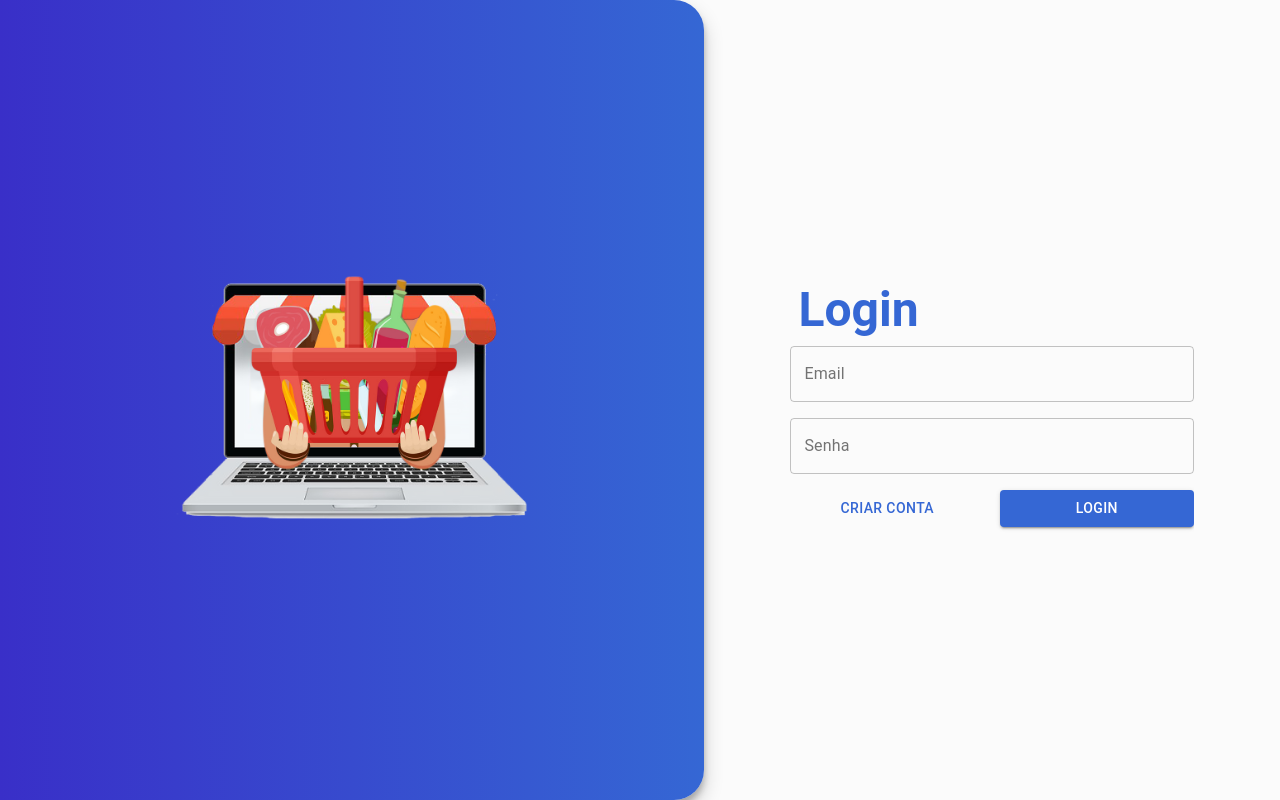
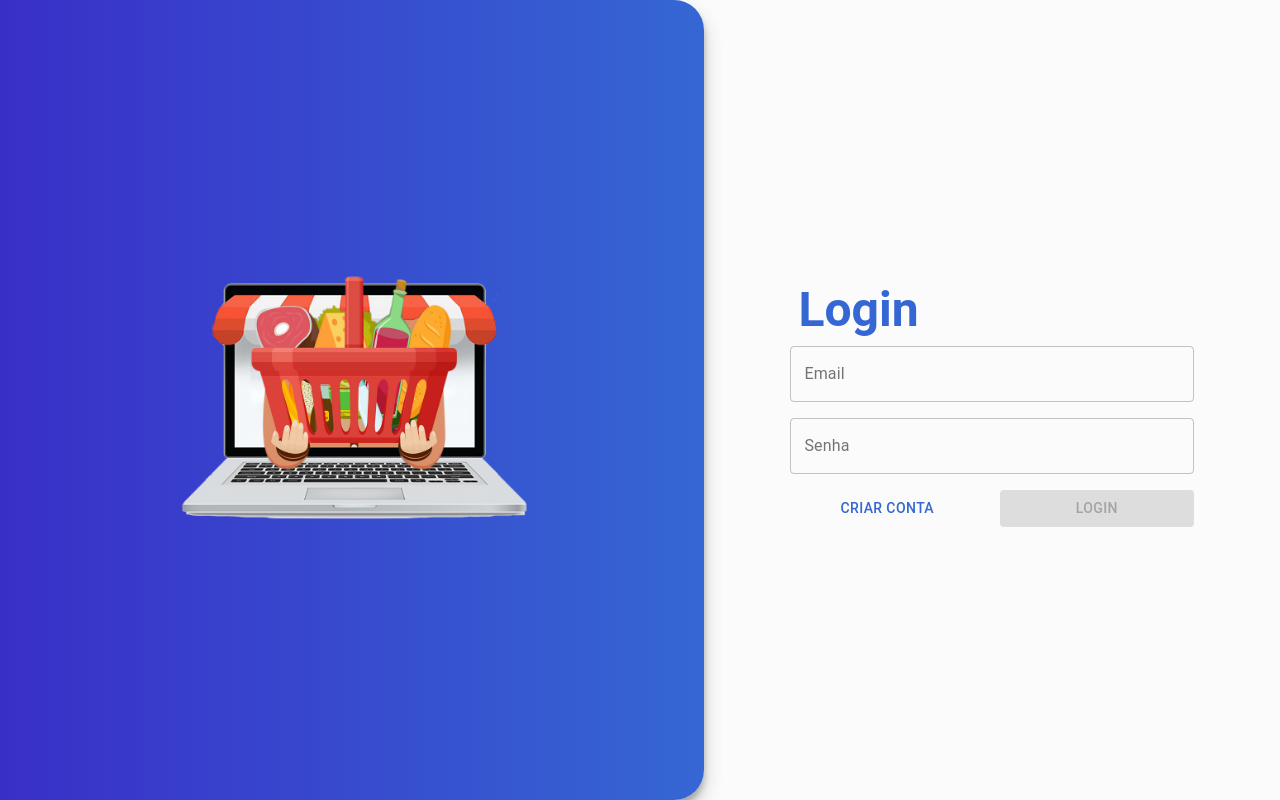
Before and after one commit to HiagoMM/ecommerce-usabilidade, a React (Create React App) app: page /sign-in-up in a window 1280 px wide. Built offline with nearby package versions, Linux system fonts and the light colour scheme; the HTML template or start-up script is replaced by a standard one.

Commit message:
disabled button

```diff
--- a/src/pages/sign-in-up/sign-in-up.tsx
+++ b/src/pages/sign-in-up/sign-in-up.tsx
@@ -45,6 +45,7 @@ export default function SignInUp() {
           initialValues={REGISTER_INITIAL_VALUES}
           validationSchema={RegisterValidation}
         >
+          {({ isValid, touched }) => (
             <Form>
               <h1>Cadastro</h1>
               <RegisterLayout>
@@ -74,11 +75,17 @@ export default function SignInUp() {
                 <Button color="primary" onClick={() => setIsRegister(false)}>
                   Voltar
                 </Button>
-              <Button type="submit" color="primary" variant="contained">
+                <Button
+                  disabled={!isValid || !Object.keys(touched).length}
+                  type="submit"
+                  color="primary"
+                  variant="contained"
+                >
                   Cadastrar
                 </Button>
               </div>
             </Form>
+          )}
         </Formik>
       </StyledSection>
 
@@ -88,6 +95,7 @@ export default function SignInUp() {
           initialValues={LOGIN_INITIAL_VALUES}
           validationSchema={LoginValidation}
         >
+          {({ isValid, touched }) => (
             <Form>
               <h1>Login</h1>
               <div className="inputs-size">
@@ -98,11 +106,17 @@ export default function SignInUp() {
                 <Button color="primary" onClick={() => setIsRegister(true)}>
                   Criar conta
                 </Button>
-              <Button type="submit" color="primary" variant="contained">
+                <Button
+                  disabled={!isValid || !Object.keys(touched).length}
+                  type="submit"
+                  color="primary"
+                  variant="contained"
+                >
                   Login
                 </Button>
               </div>
             </Form>
+          )}
         </Formik>
       </StyledSection>
     </StyledContainer>
```
Lines whose indentation alone changed are shown as unchanged.
